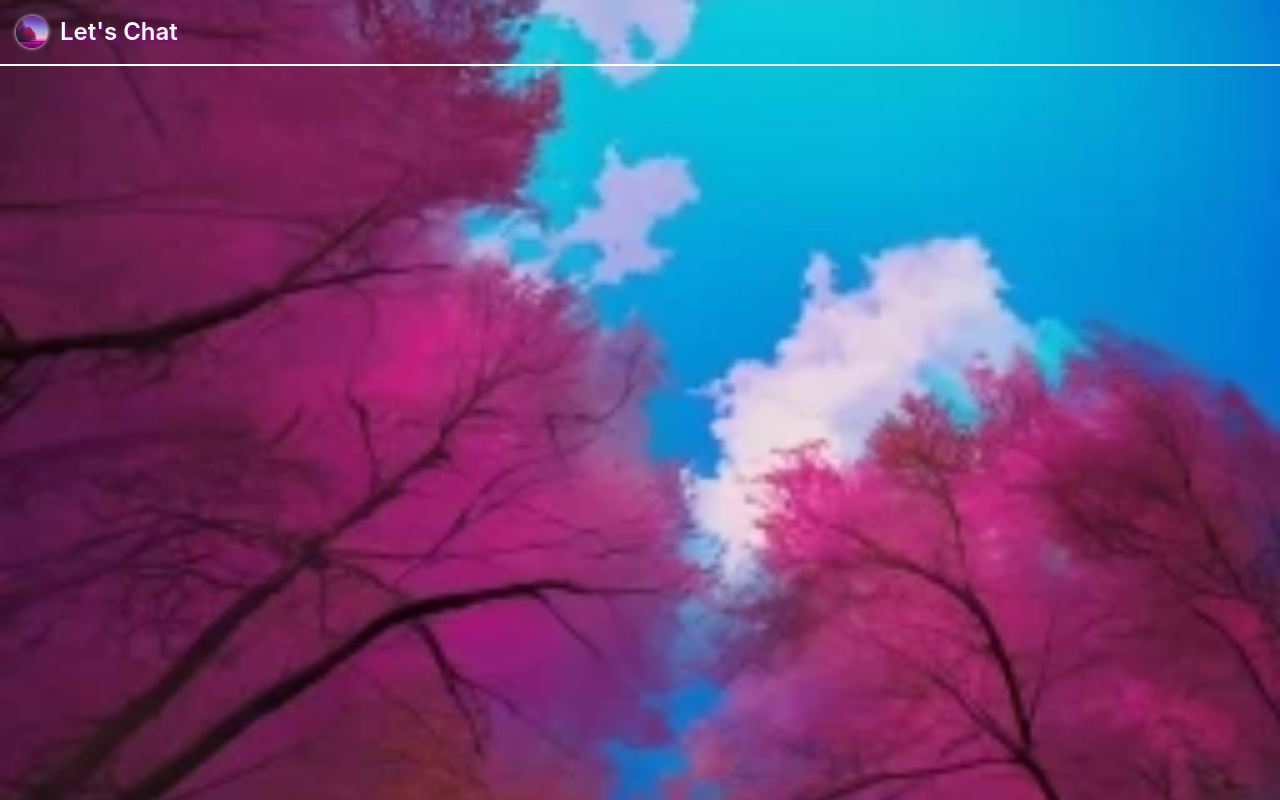
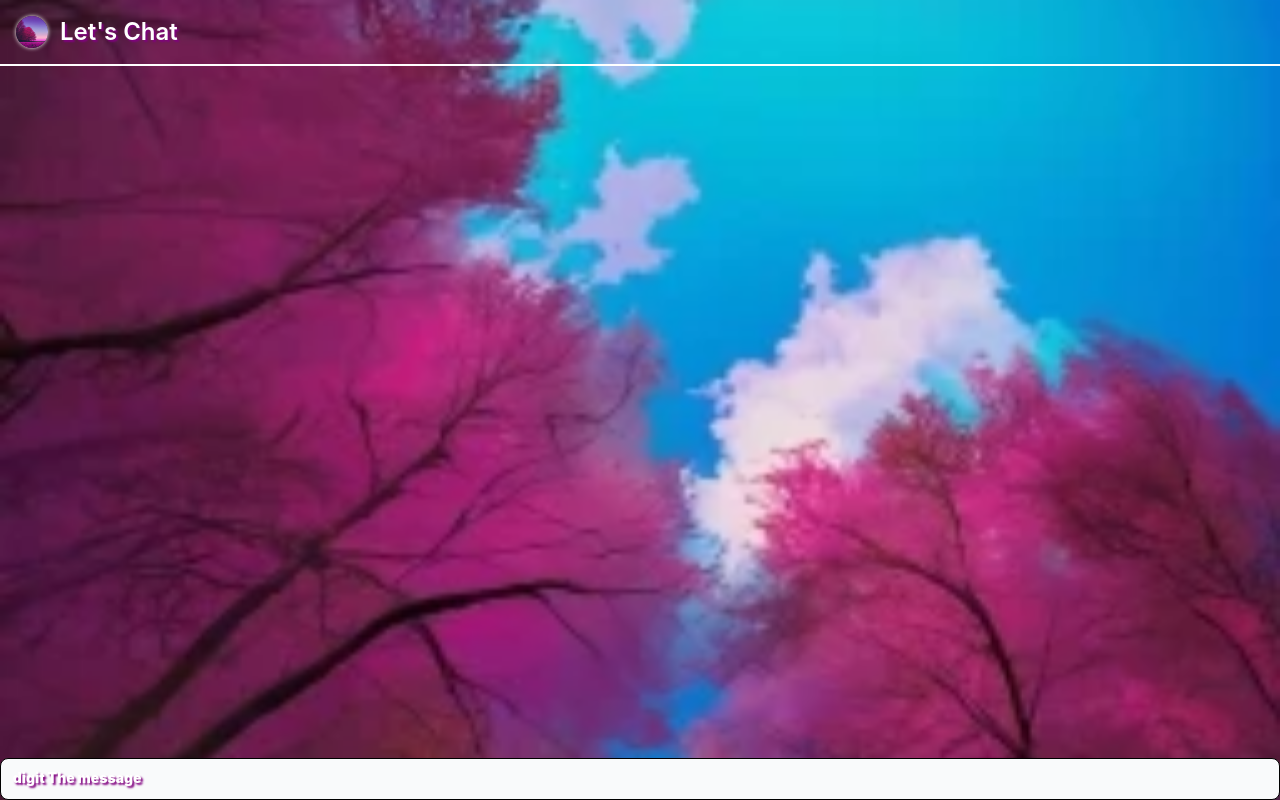
Before and after one commit to FranzieYoogan/chatAngular, an Angular app: page /chat in a window 1280 px wide. Built offline with nearby package versions, Linux system fonts and the light colour scheme.

Commit message:
chatStyleeees

```diff
--- a/src/app/chat/chat.component.css
+++ b/src/app/chat/chat.component.css
@@ -0,0 +1,32 @@
+.containerAll {
+
+    position: absolute;
+    bottom: 0;
+    width: 100%;
+
+}
+
+.labelStyle {
+
+    position: absolute;
+    top: 23%;
+    left: 1%;
+    color: white;
+    text-shadow: 2px 2px 2px purple;
+    font-weight: 900;
+}
+
+.inputStyle {
+
+    color: white !important;
+    text-shadow: 2px 2px 2px purple !important;
+    font-style: italic !important;
+    border: 1px solid black;
+    outline: none;
+}
+
+.inputStyle:hover, .inputStyle:focus, .inputStyle:active {
+
+    box-shadow: 0px 0px 4px 2px purple;
+    border: 1px solid purple;
+}
--- a/src/app/chat/chat.component.html
+++ b/src/app/chat/chat.component.html
@@ -4,3 +4,18 @@
 
 
 <app-header></app-header>
+
+<section class="containerAll">
+
+    <div class="containerItems">
+
+        <div style="position:relative">
+
+            <label for="message" id="labelStyle" class="labelStyle block mb-2 text-sm font-medium text-gray-900 dark:text-white">digit The message</label>
+            <input type="text" id="message" (focus)="eventFocus()" (focusout)="eventFocusOut()" class="inputStyle bg-gray-50 border border-gray-300 text-gray-900 text-sm rounded-lg focus:ring-blue-500 focus:border-blue-500 block w-full p-2.5 dark:bg-gray-700 dark:border-gray-600 dark:placeholder-gray-400 dark:text-white dark:focus:ring-blue-500 dark:focus:border-blue-500" required />
+
+        </div>
+
+    </div>
+
+</section>
--- a/src/app/chat/chat.component.ts
+++ b/src/app/chat/chat.component.ts
@@ -10,4 +10,23 @@ import { HeaderComponent } from '../header/header.component';
 })
 export class ChatComponent {
 
+
+  eventFocus() {
+
+    const labelStyle:any = document.getElementById('labelStyle')
+
+    labelStyle.style.top = "-20%"
+    labelStyle.style.transition = "1s"
+
+  }
+
+  eventFocusOut() {
+
+    const labelStyle:any = document.getElementById('labelStyle')
+
+    labelStyle.style.top = "23%"
+    labelStyle.style.transition = "1s"
+
+  }
+
 }
--- a/src/styles.css
+++ b/src/styles.css
@@ -7,3 +7,13 @@ body {
     background-position-y: 10%;
 
 }
+
+@media only screen and (width: 400px) {
+    body {
+        background: url('/assets/background/forest.png');
+        background-size: 200%;
+        background-repeat: no-repeat;
+        background-position-y: 10%;
+        background-position-x: 30%;
+    }
+  }
```
